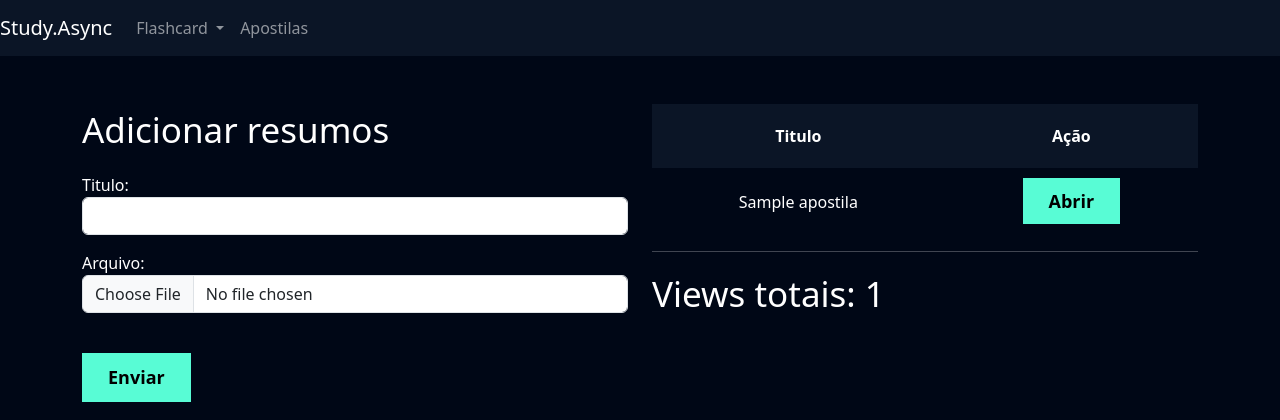
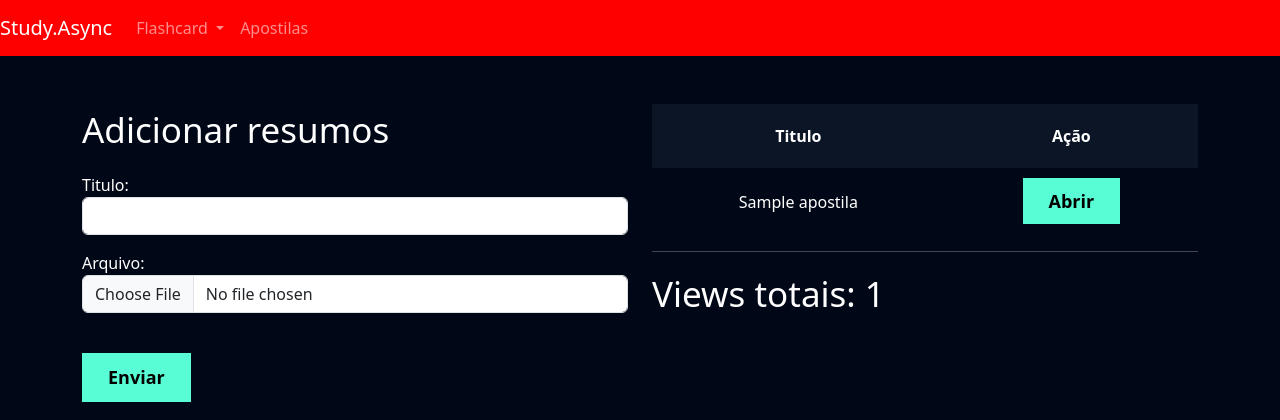
Before and after one commit to LopesLs/StudyChallenger, a Django app: page /apostilas/new-apostila in a window 1280 px wide. Shown: the top 420 px of the page. Run offline with Django 5.2, Linux system fonts and the light colour scheme; a user stored in the database is signed in; tables that the repository leaves empty hold one stand-in row (values such as "Sample post"); parts of the project's set-up code (start-up, migrations or seed data) failed here and were passed over.

Commit message:
(feat): better CSS

```diff
--- a/flashcard/static/css/challenge.css
+++ b/flashcard/static/css/challenge.css
@@ -2,6 +2,10 @@
     padding: 5px;
     background-color: #122342;
 
+}
+
+.title {
+    margin: 1rem 0 1rem 0 !important;
 }
 
 .box-new-flashcard{
--- a/website/static/css/global.css
+++ b/website/static/css/global.css
@@ -14,6 +14,11 @@ body{
     color: white !important;
 }
 
+.navbar {
+    background-color: red !important;
+    color: white !important;
+}
+
 .icon {
     width: 18px !important;
     height: 18px !important;
```
